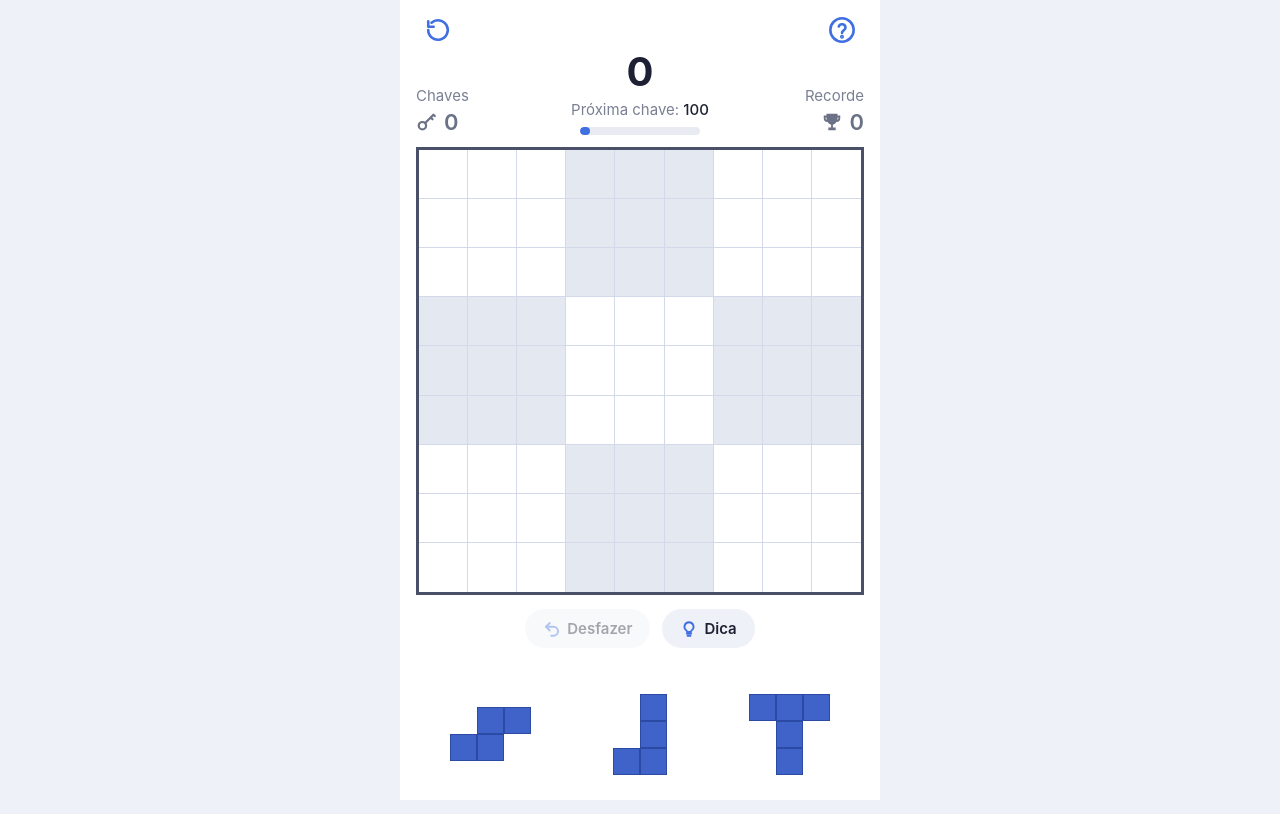
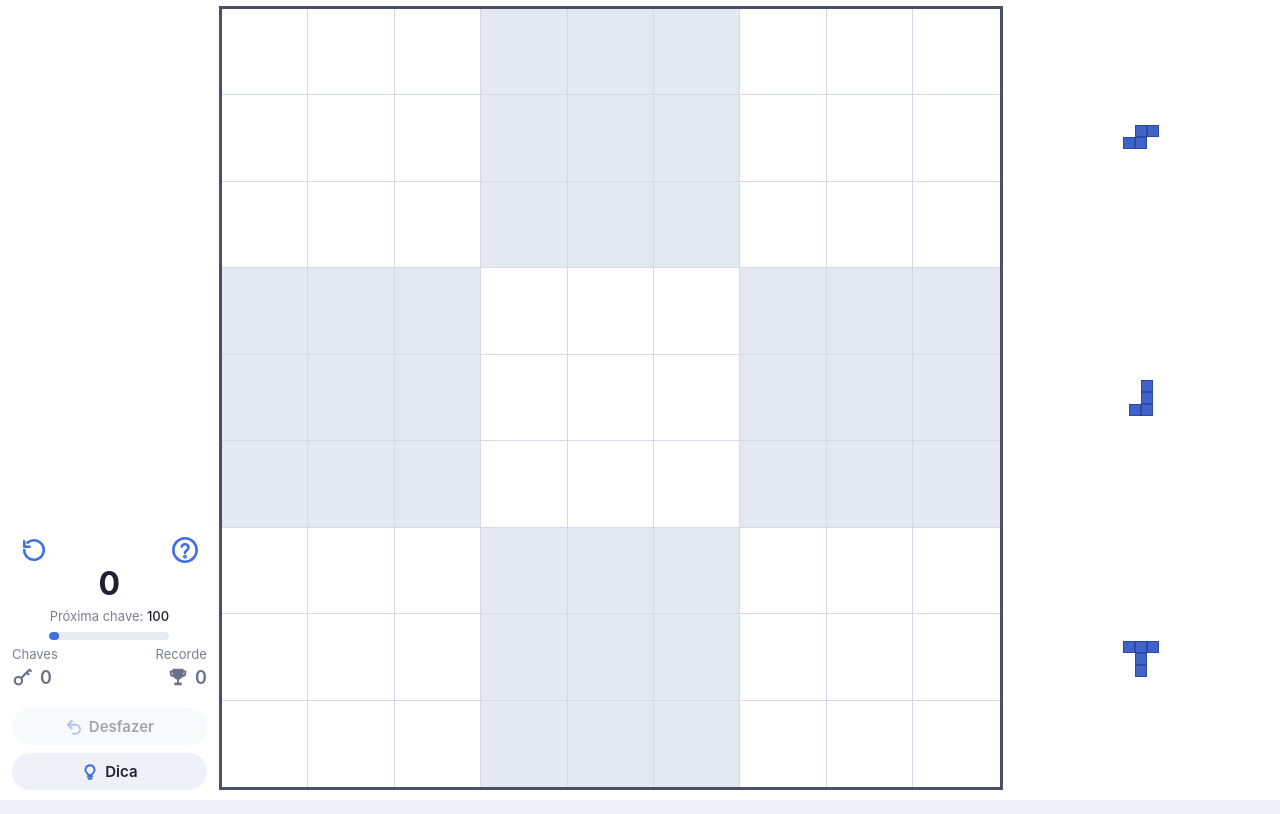
Before and after one commit to itowers/Sudopuzzle, a plain HTML site: page index.html in a window 1280 px wide. Drawn offline with Linux system fonts and the light colour scheme.

Commit message:
Layout adaptável (tela fechada do iPhone Duo) e divisões sutis nos blocos preenchidos
Co-Authored-By: Claude Opus 5.5 <noreply@anthropic.com>
Claude-Session: https://claude.ai/code/session_01Ls5i1no8R8Aw2VVtxDe187

```diff
--- a/index.html
+++ b/index.html
@@ -16,27 +16,47 @@
 *{box-sizing:border-box;margin:0;padding:0;-webkit-tap-highlight-color:transparent}
 html,body{height:100%;background:#eef1f7;font-family:-apple-system,system-ui,"Segoe UI",Roboto,sans-serif;color:#1d2133;overscroll-behavior:none}
 body{display:flex;justify-content:center;touch-action:none;user-select:none;-webkit-user-select:none}
-.app{width:100%;max-width:480px;min-height:100%;background:#fff;display:flex;flex-direction:column;padding:calc(8px + env(safe-area-inset-top)) 16px calc(20px + env(safe-area-inset-bottom));position:relative}
-.top{display:flex;justify-content:space-between;align-items:center;height:44px}
+.app{width:100%;max-width:520px;height:100%;height:100dvh;overflow:hidden;background:#fff;display:grid;grid-template-areas:"side" "board" "ctrls" "tray";grid-template-rows:auto auto auto 1fr;justify-items:center;padding:calc(6px + env(safe-area-inset-top)) calc(12px + env(safe-area-inset-right)) calc(10px + env(safe-area-inset-bottom)) calc(12px + env(safe-area-inset-left));position:relative}
+.side{grid-area:side;width:100%}
+.wrap{grid-area:board}
+.ctrls{grid-area:ctrls}
+.tray{grid-area:tray}
+.app.land{max-width:none;grid-template-areas:"side board tray" "ctrls board tray";grid-template-columns:minmax(96px,1fr) auto minmax(96px,1.3fr);grid-template-rows:1fr auto;column-gap:12px;align-items:center}
+.land .side{align-self:end}
+.land .top{height:36px}
+.land .hud{grid-template-columns:1fr 1fr;row-gap:6px}
+.land .mid{grid-column:1/3;order:-1}
+.land .hud .side-r{text-align:right}
+.land #score{font-size:32px}
+.land .bar{width:100%;max-width:120px}
+.land .next{font-size:13px}
+.land .hud .s{font-size:13px}
+.land .val{font-size:18px}
+.land .ctrls{flex-direction:column;align-self:start;margin-top:10px;gap:8px;width:100%}
+.land .cbtn{justify-content:center;padding:9px 10px}
+.land .tray{grid-template-columns:1fr;grid-template-rows:repeat(3,1fr);height:100%;width:100%;margin:0;min-height:0}
+.land .slot{height:auto;min-height:0}
+.top{display:flex;justify-content:space-between;align-items:center;height:40px}
 .iconbtn{background:none;border:0;color:var(--accent);width:44px;height:44px;display:grid;place-items:center;cursor:pointer}
-.hud{display:grid;grid-template-columns:1fr auto 1fr;align-items:end;margin:0 0 12px}
-.hud .side{color:var(--muted);font-size:15px}
-.hud .r{text-align:right}
+.hud{display:grid;grid-template-columns:1fr auto 1fr;align-items:end;margin:0 0 10px}
+.hud .s{color:var(--muted);font-size:15px}
+.hud .side-r{text-align:right}
 .val{font-size:22px;font-weight:600;color:#6b7186;display:flex;align-items:center;gap:6px;margin-top:4px}
-.r .val{justify-content:flex-end}
+.side-r .val{justify-content:flex-end}
 .mid{text-align:center}
 #score{font-size:40px;font-weight:700;line-height:1;transition:transform .15s}
 #score.bump{transform:scale(1.15)}
 .next{color:var(--muted);font-size:15px;margin-top:8px}.next b{color:#1d2133;font-weight:500}
 .bar{width:120px;height:8px;background:#e8ebf2;border-radius:4px;margin:8px auto 0;overflow:hidden}
 .bar i{display:block;height:100%;width:8px;background:var(--accent);border-radius:4px;transition:width .3s}
-.wrap{position:relative}
-#board{display:grid;grid-template-columns:repeat(9,1fr);grid-template-rows:repeat(9,1fr);border:3px solid var(--ink);width:100%;aspect-ratio:1;background:#fff}
+#board{display:grid;grid-template-columns:repeat(9,1fr);grid-template-rows:repeat(9,1fr);border:3px solid var(--ink);width:var(--bs,100%);height:var(--bs,auto);aspect-ratio:1;background:#fff}
 .cell{border-right:1px solid var(--line);border-bottom:1px solid var(--line);position:relative}
 .cell.er{border-right:0}.cell.eb{border-bottom:0}
 .cell.sh{background:var(--shade)}
 .cell.f::after,.cell.g::after,.cell.pop::after{content:"";position:absolute;inset:0}
-.cell.f::after{background:var(--block);box-shadow:inset 0 0 0 1px var(--edge)}
+.cell.f::after{background:var(--block);box-shadow:inset 0 0 0 1px rgba(20,40,120,.45)}
+.cell.f::before{content:"";position:absolute;inset:0;z-index:1;pointer-events:none;border:0 solid rgba(255,255,255,.55)}
+.cell.f.br::before{border-right-width:1px}.cell.f.bl::before{border-left-width:1px}.cell.f.bb::before{border-bottom-width:1px}.cell.f.bt::before{border-top-width:1px}
 .cell.g::after{background:var(--ghost)}
 .cell.w.f::after{background:var(--hint)}
 .cell.w.g::after{background:var(--hint)}
@@ -50,14 +70,14 @@ body{display:flex;justify-content:center;touch-action:none;user-select:none;-web
 .slot.hinted .piece{animation:bob .45s ease-in-out infinite alternate}
 .slot.hinted .piece i{background:#f2b640;box-shadow:inset 0 0 0 1px #d0931a}
 @keyframes bob{to{transform:translateY(-6px)}}
-.ctrls{display:flex;gap:12px;justify-content:center;margin-top:14px}
+.ctrls{display:flex;gap:12px;justify-content:center;margin-top:10px}
 .cbtn{display:flex;align-items:center;gap:6px;border:0;background:#eef1f7;color:#1d2133;font-weight:600;font-size:15px;padding:10px 18px;border-radius:999px;cursor:pointer;font-family:inherit}
 .cbtn svg{color:var(--accent)}
 .cbtn:disabled{opacity:.4;cursor:default}
 .toast{position:absolute;left:50%;top:50%;transform:translate(-50%,-50%);background:rgba(29,33,51,.88);color:#fff;padding:10px 16px;border-radius:10px;font-size:15px;pointer-events:none;animation:fade 1.6s forwards}
 @keyframes fade{0%,80%{opacity:1}100%{opacity:0}}
-.tray{display:grid;grid-template-columns:repeat(3,1fr);flex:1;min-height:150px;align-items:center;margin-top:6px}
-.slot{height:160px;display:grid;place-items:center;touch-action:none;cursor:grab}
+.tray{display:grid;grid-template-columns:repeat(3,1fr);width:100%;min-height:0;align-items:center;margin-top:4px}
+.slot{height:100%;min-height:0;display:grid;place-items:center;touch-action:none;cursor:grab}
 .piece{position:relative;transition:opacity .2s}
 .piece i,#drag i{position:absolute;background:var(--block);box-shadow:inset 0 0 0 1px var(--edge)}
 .slot.dead .piece{opacity:.28}
@@ -76,6 +96,7 @@ body{display:flex;justify-content:center;touch-action:none;user-select:none;-web
 </head>
 <body>
 <div class="app" id="app">
+<div class="side">
   <div class="top">
     <button class="iconbtn" id="restartBtn" aria-label="Reiniciar">
       <svg width="26" height="26" viewBox="0 0 24 24" fill="none" stroke="currentColor" stroke-width="2.4" stroke-linecap="round" stroke-linejoin="round"><path d="M3 12a9 9 0 1 0 3-6.7"/><path d="M3 4v5h5"/></svg>
@@ -85,7 +106,7 @@ body{display:flex;justify-content:center;touch-action:none;user-select:none;-web
     </button>
   </div>
   <div class="hud">
-    <div class="side">Chaves
+    <div class="s">Chaves
       <div class="val"><svg width="22" height="22" viewBox="0 0 24 24" fill="none" stroke="currentColor" stroke-width="2.4" stroke-linecap="round"><circle cx="7" cy="16" r="4"/><path d="M10 13l9-9M16 7l2 2M19 4l1.5 1.5"/></svg><span id="keys">0</span></div>
     </div>
     <div class="mid">
@@ -93,10 +114,11 @@ body{display:flex;justify-content:center;touch-action:none;user-select:none;-web
       <div class="next">Próxima chave: <b id="nextKey">100</b></div>
       <div class="bar"><i id="bar"></i></div>
     </div>
-    <div class="side r">Recorde
+    <div class="s side-r">Recorde
       <div class="val"><svg width="22" height="22" viewBox="0 0 24 24" fill="currentColor"><path d="M6 3h12v2h3v3a4 4 0 0 1-4 4h-.3A5 5 0 0 1 13 15v3h3v3H8v-3h3v-3a5 5 0 0 1-3.7-3H7a4 4 0 0 1-4-4V5h3V3zm0 4H5v1a2 2 0 0 0 1 1.7V7zm12 0v2.7A2 2 0 0 0 19 8V7h-1z"/></svg><span id="best">0</span></div>
     </div>
   </div>
+</div>
   <div class="wrap"><div id="board"></div></div>
   <div class="ctrls">
     <button class="cbtn" id="undoBtn" disabled><svg width="18" height="18" viewBox="0 0 24 24" fill="none" stroke="currentColor" stroke-width="2.6" stroke-linecap="round" stroke-linejoin="round"><path d="M9 14L4 9l5-5"/><path d="M4 9h10a6 6 0 0 1 0 12h-3"/></svg>Desfazer</button>
@@ -218,11 +240,12 @@ const cellEls=[];
 for(let r=0;r<N;r++)for(let c=0;c<N;c++){const d=document.createElement('div');d.className='cell';
   if((Math.floor(r/3)+Math.floor(c/3))%2===1)d.classList.add('sh');
   if(c%3===2&&c<8)d.classList.add('br');if(r%3===2&&r<8)d.classList.add('bb');
+  if(c%3===0&&c>0)d.classList.add('bl');if(r%3===0&&r>0)d.classList.add('bt');
   if(c===8)d.classList.add('er');if(r===8)d.classList.add('eb');
   boardEl.appendChild(d);cellEls.push(d);}
 function renderBoard(){for(let r=0;r<N;r++)for(let c=0;c<N;c++){const el=cellEls[r*N+c];
   el.classList.toggle('f',!!board[r][c]);el.classList.remove('g','w');}}
-function trayCell(){const w=slots[0].clientWidth||120;return Math.max(14,Math.min(28,Math.floor((w-12)/5)));}
+function trayCell(){const w=slots[0].clientWidth||120,h=slots[0].clientHeight||120;return Math.max(12,Math.min(28,Math.floor((Math.min(w,h)-10)/5)));}
 function pieceHTML(p,s){return p.map(([r,c])=>`<i style="left:${c*s}px;top:${r*s}px;width:${s}px;height:${s}px"></i>`).join('');}
 function renderTray(){const s=trayCell();slots.forEach((sl,i)=>{const p=pieces[i];sl.className='slot';
   if(!p){sl.innerHTML='';return;}const d=dims(p);
@@ -294,7 +317,21 @@ function end(e){if(!drag||e.pointerId!==drag.id)return;const {i,pos}=drag;drag=n
   if(pos)place(i,pos[0],pos[1]);else renderTray();}
 window.addEventListener('pointermove',move,{passive:true});
 window.addEventListener('pointerup',end);window.addEventListener('pointercancel',end);
-window.addEventListener('resize',()=>renderTray());
+function layout(){
+  const app=$('app'),vv=window.visualViewport,W=vv?vv.width:innerWidth,H=vv?vv.height:innerHeight;
+  const cs=getComputedStyle(app),pl=parseFloat(cs.paddingLeft),pr=parseFloat(cs.paddingRight),pt=parseFloat(cs.paddingTop),pb=parseFloat(cs.paddingBottom);
+  const land=W>H*1.1;app.classList.toggle('land',land);
+  const iw=Math.min(W,land?1e9:520)-pl-pr,ih=H-pt-pb;let bs;
+  if(land){bs=Math.min(ih,iw-2*96-24);}
+  else{const side=document.querySelector('.side').offsetHeight,ct=document.querySelector('.ctrls').offsetHeight+10;
+    bs=Math.min(iw,ih-side-ct-Math.max(110,ih*0.17));}
+  bs=Math.max(200,Math.floor(bs));
+  document.documentElement.style.setProperty('--bs',bs+'px');
+  renderTray();
+}
+window.addEventListener('resize',layout);
+if(window.visualViewport)visualViewport.addEventListener('resize',layout);
+window.addEventListener('orientationchange',()=>setTimeout(layout,250));
 
 // ---------- overlays ----------
 function showOver(){$('finalScore').textContent=score;$('finalBest').textContent='Recorde: '+best;$('overOv').classList.add('on');}
@@ -313,6 +350,7 @@ const st=store.get('blocos_state');
 if(st&&st.board&&!st.over){({board,pieces,score,keys,streak}=st);over=false;renderAll();
   if(!pieces.some(x=>x&&fitsAnywhere(x))){over=true;showOver();}}
 else newGame();
+layout();
 })();
 if('serviceWorker' in navigator){try{navigator.serviceWorker.register('sw.js').catch(function(){});}catch(e){}}
 </script>
```
Also changed, not shown: sw.js (+7 -2 lines).
